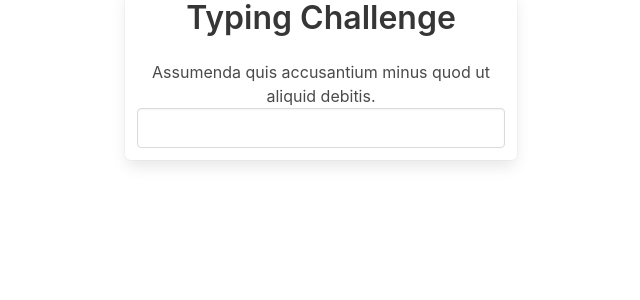
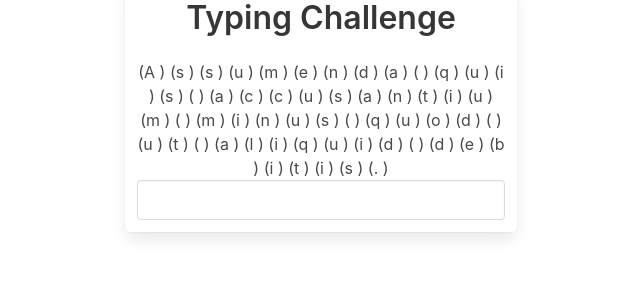
Before and after one commit to Aman07a/typing, an Angular app: page / in a window 1280 px wide. Shown: the top 300 px of the page, without its empty margins (319-959 px from the left). Built offline with nearby package versions, Linux system fonts and the light colour scheme.

Commit message:
Character by Character Comparison

```diff
--- a/src/app/app.component.html
+++ b/src/app/app.component.html
@@ -4,11 +4,13 @@
       <h1 class="title has-text-centered">Typing Challenge</h1>
 
       <p class="has-text-centered">
-        {{ randomText }}
+        <span *ngFor="let letter of randomText.split(''); let i = index">
+          ({{ letter }} {{ enteredText[i] }})
+        </span>
       </p>
 
       <div class="field">
-        <input class="input" #userInput (input)="onInput(userInput.value)"/>
+        <input class="input" #userInput (input)="onInput(userInput.value)" />
       </div>
 
       <div *ngIf="randomText === enteredText" class="box has-text-centered">
--- a/src/app/app.component.ts
+++ b/src/app/app.component.ts
@@ -14,6 +14,5 @@ export class AppComponent {
 
   onInput(value: string) {
     this.enteredText = value;
-    console.log(value);
   }
 }
```
